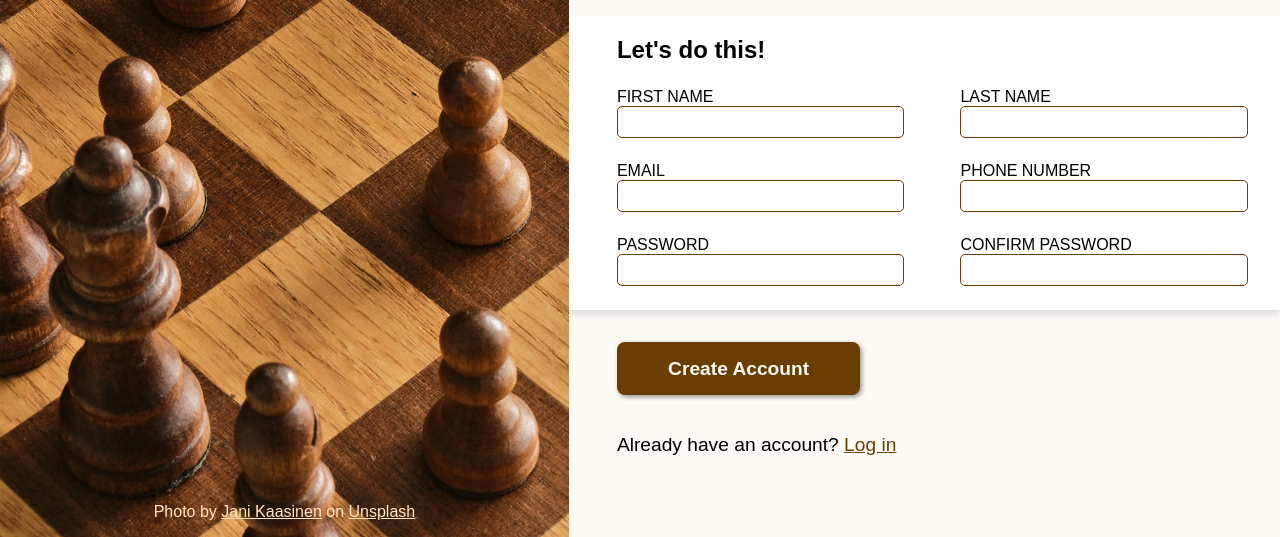
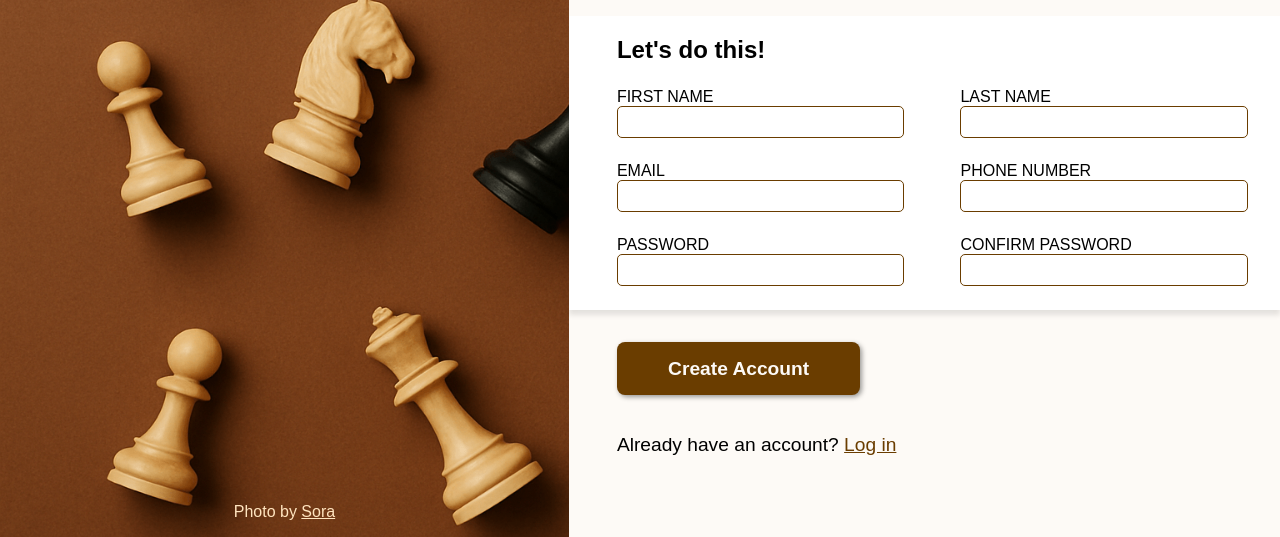
Before and after one commit to AbdulRhmanHS/CHESS-KING, a plain HTML site: page Sign-up/singUp.html in a window 1280 px wide. Shown: the part 263-800 px from the top of the page. Drawn offline with Linux system fonts and the light colour scheme.

Commit message:
Change the image of the sign up and make all the image smaller in size

```diff
--- a/Sign-up/formStyle.css
+++ b/Sign-up/formStyle.css
@@ -4,7 +4,7 @@ body, html {
     margin: 0;
     padding: 0;
     font-family: sans-serif, Dhurjati;
-    background: url("../pictures/jani-kaasinen-7VGzV09YnvA-unsplash.jpg") no-repeat center center fixed;
+    background: url("../pictures/20250710_1822_Chess_Pieces_Paradox_simple_compose.png") no-repeat center center fixed;
     -webkit-background-size: cover;
     -moz-background-size: cover;
     -o-background-size: cover;
--- a/Sign-up/singUp.html
+++ b/Sign-up/singUp.html
@@ -12,7 +12,7 @@
       <img src="../pictures/chess_crown_no_background.svg" alt="Chess King Logo">
       <h1>Chess King</h1>
     </div>
-    <p>Photo by <a href="https://unsplash.com/@neon845b">Jani Kaasinen</a> on <a href="https://unsplash.com/">Unsplash</a></p>
+    <p>Photo by <a href="https://sora.chatgpt.com/">Sora</a></p>
   </div>
   <div class="right">
     <div class="upper">
```
Also changed, not shown: index.html (+1 -1 lines), pictures/20250710_1822_Chess_Pieces_Paradox_simple_compose.png (added), pictures/chess.jpg (deleted), pictures/chess.webp (added), pictures/jani-kaasinen-7VGzV09YnvA-unsplash.jpg (deleted).
